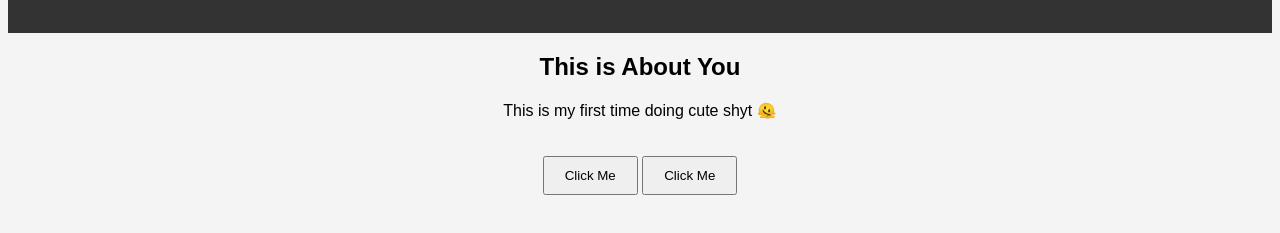
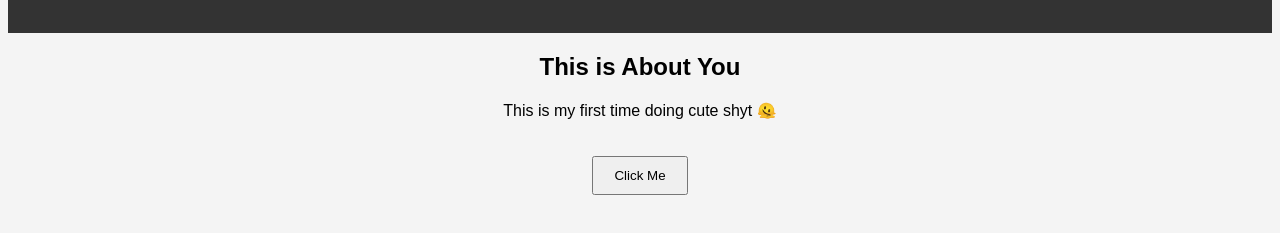
Before and after one commit to lynnthant0000-star/lin, a plain HTML site: page index.html in a window 1280 px wide. Shown: the part 129-362 px from the top of the page. Drawn offline with Linux system fonts and the light colour scheme.

Commit message:
Update index.html

```diff
--- a/index.html
+++ b/index.html
@@ -17,12 +17,12 @@
     <p>This is my first time doing cute shyt 🫠</p>
   </section>
 
-  <button onclick="sayHello()">Click Me</button>
-<button onclick="showPhoto()">Click Me</button>
+  <button onclick="showContent()">Click Me</button>
 
 <br><br>
 
 <img id="photo" src="photo.jpg" width="200" style="display:none;">
+<p id="text" style="display:none;">love u mwahh 💐💐💐</p>
 
 <script src="script.js"></script>
 
```
